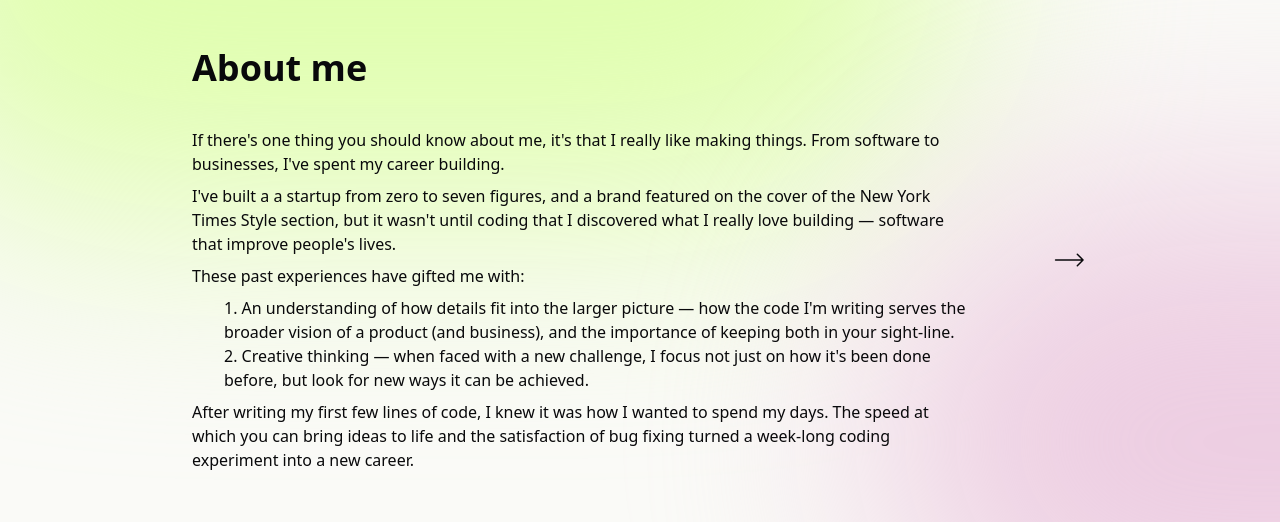
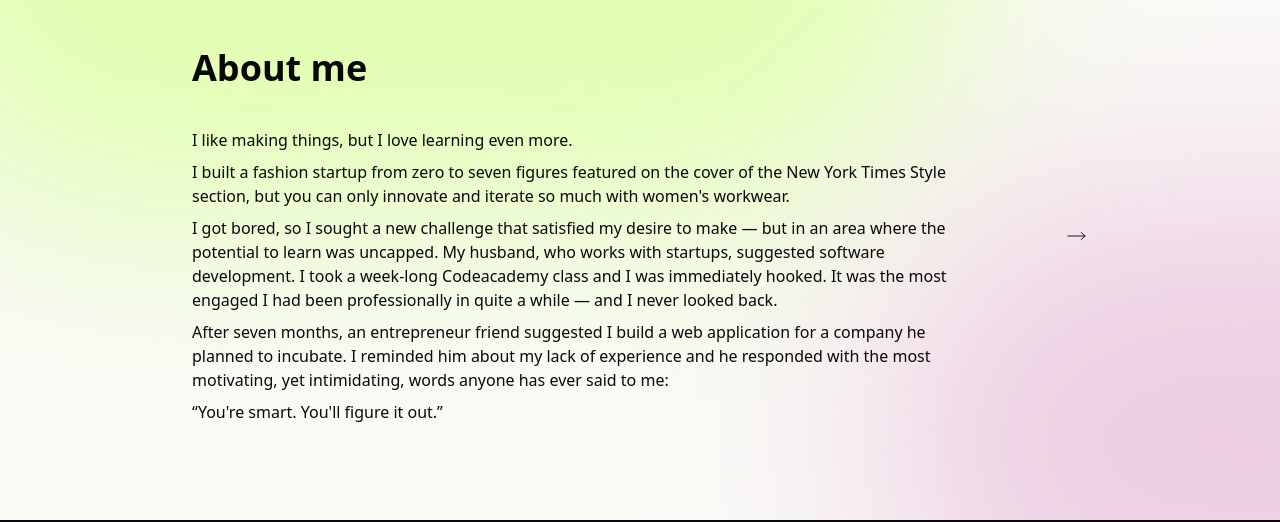
Before and after one commit to ajasinger/portfolio_2024, a Next.js app: page / in a window 1280 px wide. Shown: the part 1240-1762 px from the top of the page. Built offline with nearby package versions, Linux system fonts and the light colour scheme.

Commit message:
update copy

```diff
--- a/components/About.tsx
+++ b/components/About.tsx
@@ -9,14 +9,12 @@ export default function About() {
         <div className="flex flex-col gap-10 z-10">
           <h3 className="text-4xl font-semibold">About me</h3>
           <div className="flex flex-col gap-2">
-            <p>If there&#39;s one thing you should know about me, it&#39;s that I really like making things. From software to businesses, I&#39;ve spent my career building.</p>
-            <p>I&#39;ve built a a startup from zero to seven figures, and a brand featured on the cover of the New York Times Style section, but it wasn&#39;t until coding that I discovered what I really love building — software that improve people&#39;s lives.</p>
-            <p>These past experiences have gifted me with:</p>
-            <ol className="ml-8">
-              <li>1. An understanding of how details fit into the larger picture — how the code I&#39;m writing serves the broader vision of a product (and business), and the importance of keeping both in your sight-line.</li>
-              <li>2. Creative thinking — when faced with a new challenge, I focus not just on how it&#39;s been done before, but look for new ways it can be achieved.</li>
-            </ol>
-            <p>After writing my first few lines of code, I knew it was how I wanted to spend my days. The speed at which you can bring ideas to life and the satisfaction of bug fixing turned a week-long coding experiment into a new career.</p>
+            <p>I like making things, but I love learning even more.</p>
+            <p>I built a fashion startup from zero to seven figures featured on the cover of the New York Times Style section, but you can only innovate and iterate so much with women&#39;s workwear. </p>
+            <p>I got bored, so I sought a new challenge that satisfied my desire to make — but in an area where the potential to learn was uncapped. My husband, who works with startups, suggested software development.
+              I took a week-long Codeacademy class and I was immediately hooked. It was the most engaged I had been professionally in quite a while — and I never looked back.</p>
+            <p>After seven months, an entrepreneur friend suggested I build a web application for a company he planned to incubate. I reminded him about my lack of experience and he responded with the most motivating, yet intimidating, words anyone has ever said to me:</p>
+            <p>“You&#39;re smart. You&#39;ll figure it out.”</p>
           </div>
         </div>
         <svg xmlns="http://www.w3.org/2000/svg" fill="none" viewBox="0 0 24 24" strokeWidth={1} stroke="currentColor" className="w-20 h-20 z-10">
```
